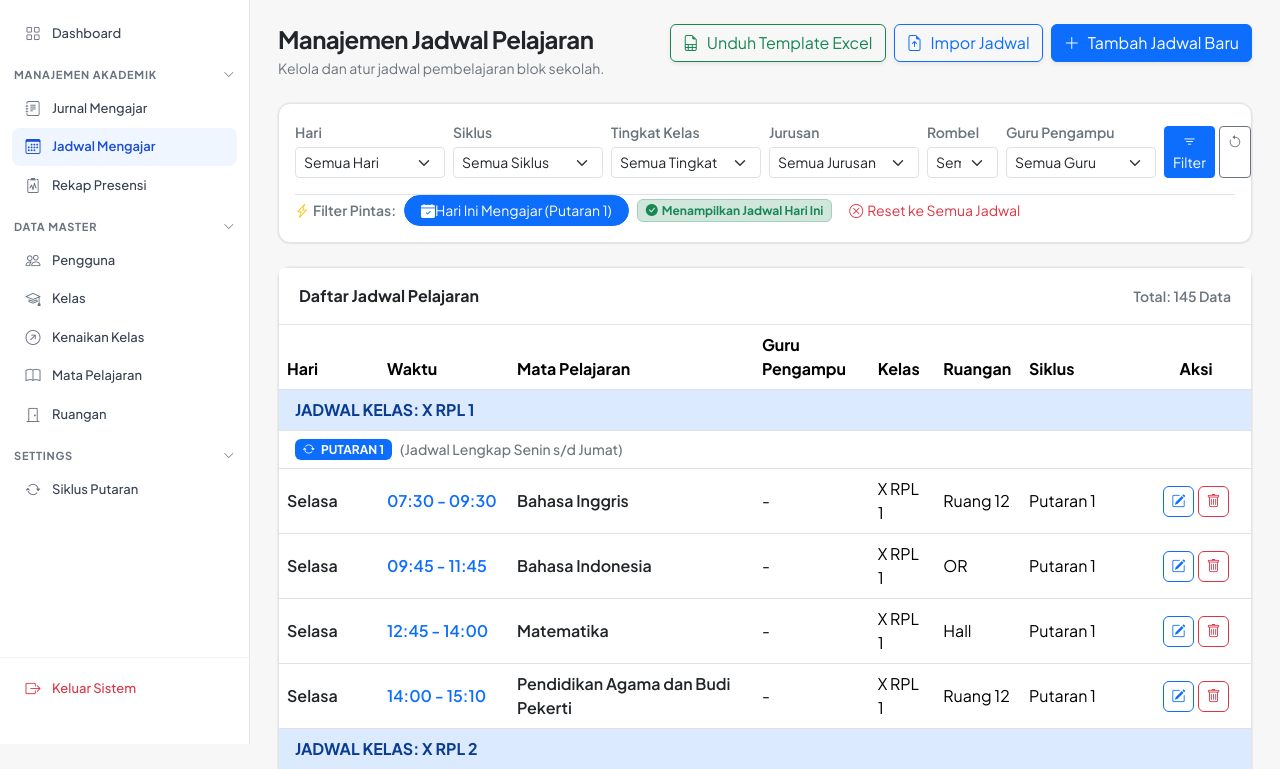
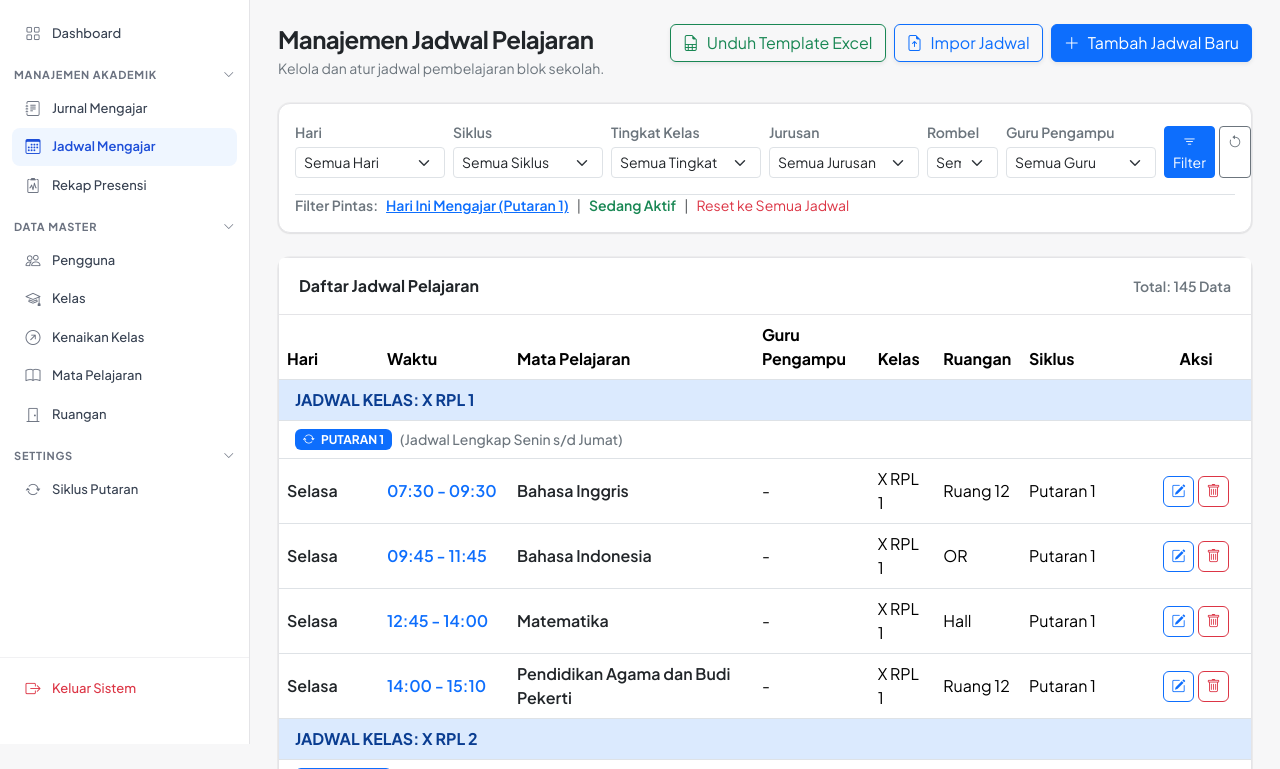
Before and after one commit to ShaquilleAmada/escepe, a Laravel app: page /waka/schedules?today=1 in a window 1280 px wide. Shown: the part 56-825 px from the top of the page. Run offline with Laravel 10, Linux system fonts and the light colour scheme; a user stored in the database is signed in; data comes from the database, SQL or seed files in the repository; tables that the repository leaves empty hold one stand-in row (values such as "Sample post").

Commit message:
style: remove card and icons from quick filter, display clean text filter on dashboard and schedules

```diff
--- a/resources/views/waka/schedules/index.blade.php
+++ b/resources/views/waka/schedules/index.blade.php
@@ -153,17 +153,16 @@
 </form>
 
 <div class="d-flex flex-wrap align-items-center gap-2 mt-3 pt-2.5 border-top">
-  <span class="small fw-semibold text-secondary"><i class="bi bi-lightning-charge text-warning me-1"></i>Filter Pintas:</span>
-  <a href="{{ route('waka.schedules.index', ['today' => 1]) }}" class="btn btn-sm {{ ($todayActive ?? false) ? 'btn-primary' : 'btn-outline-primary' }} rounded-pill px-3 py-1 d-inline-flex align-items-center gap-1.5 shadow-none" title="Filter otomatis hari ini dan siklus aktif">
-    <i class="bi bi-calendar-check{{ ($todayActive ?? false) ? '-fill' : '' }}"></i>
-    <span>Hari Ini Mengajar ({{ $config->active_cycle ?? 'Putaran Aktif' }})</span>
+  <span class="small fw-semibold text-secondary">Filter Pintas:</span>
+  <a href="{{ route('waka.schedules.index', ['today' => 1]) }}" class="text-decoration-none small fw-semibold {{ ($todayActive ?? false) ? 'text-primary text-decoration-underline' : 'text-dark' }}">
+    Hari Ini Mengajar ({{ $config->active_cycle ?? 'Putaran Aktif' }})
   </a>
   @if($todayActive ?? false)
-    <span class="badge bg-success-subtle text-success border border-success-subtle small px-2 py-1">
-      <i class="bi bi-check-circle-fill me-1"></i>Menampilkan Jadwal Hari Ini
-    </span>
-    <a href="{{ route('waka.schedules.index') }}" class="btn btn-sm btn-link text-danger text-decoration-none p-0 ms-2 small">
-      <i class="bi bi-x-circle me-1"></i>Reset ke Semua Jadwal
+    <span class="text-muted small">|</span>
+    <span class="small fw-semibold text-success">Sedang Aktif</span>
+    <span class="text-muted small">|</span>
+    <a href="{{ route('waka.schedules.index') }}" class="small text-danger text-decoration-none">
+      Reset ke Semua Jadwal
     </a>
   @endif
 </div>
```
Also changed, not shown: resources/views/waka/dashboard.blade.php (+13 -1 lines).
